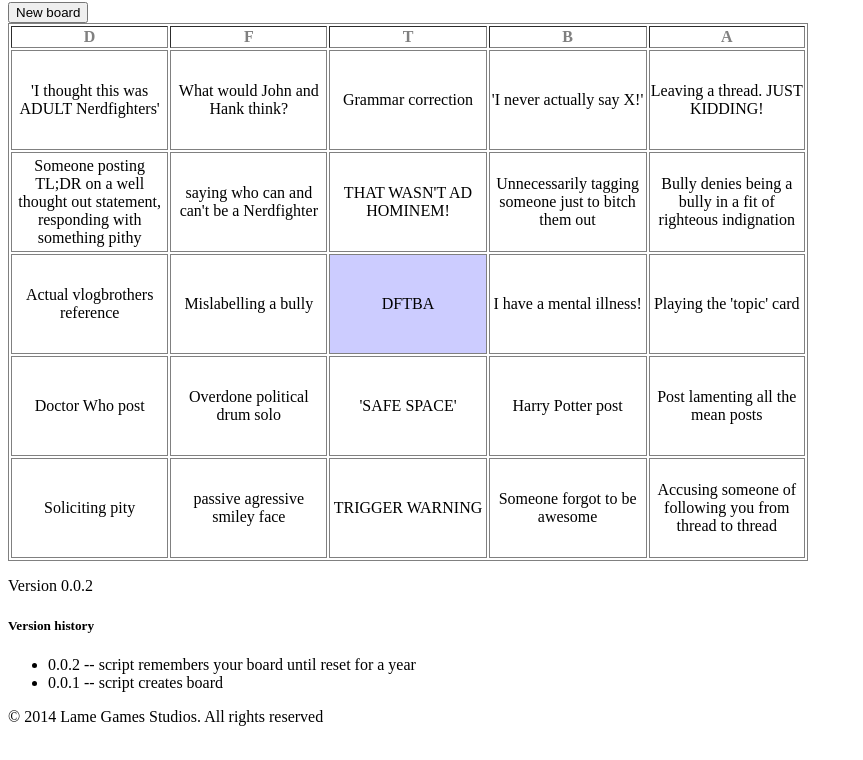
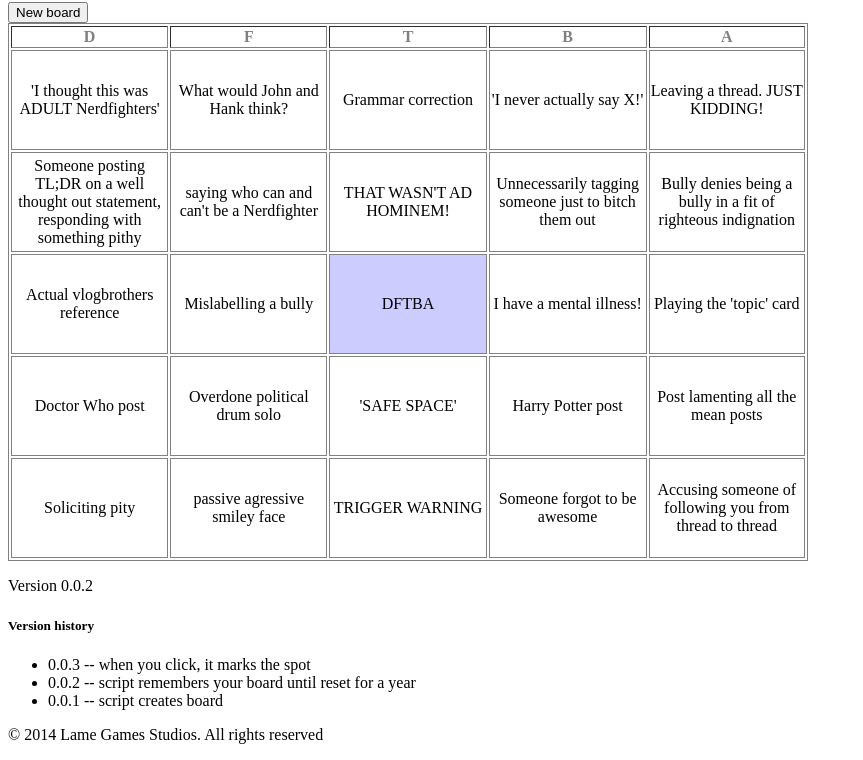
Before and after one commit to hugoestr/bingo, a plain HTML site: page index.html in a window 1280 px wide. Shown: the part 64-824 px from the top of the page, without its empty margins (0-863 px from the left). Drawn offline with Linux system fonts and the light colour scheme.

Commit message:
so that I can pull changes

```diff
--- a/index.html
+++ b/index.html
@@ -168,6 +168,7 @@
     <p>Version 0.0.2</p>
     <h5>Version history</h5>
     <ul>
+      <li>0.0.3 -- when you click, it marks the spot</li>
       <li>0.0.2 -- script remembers your board until reset for a year</li>
       <li>0.0.1 -- script creates board</li>
     </ul>
```
